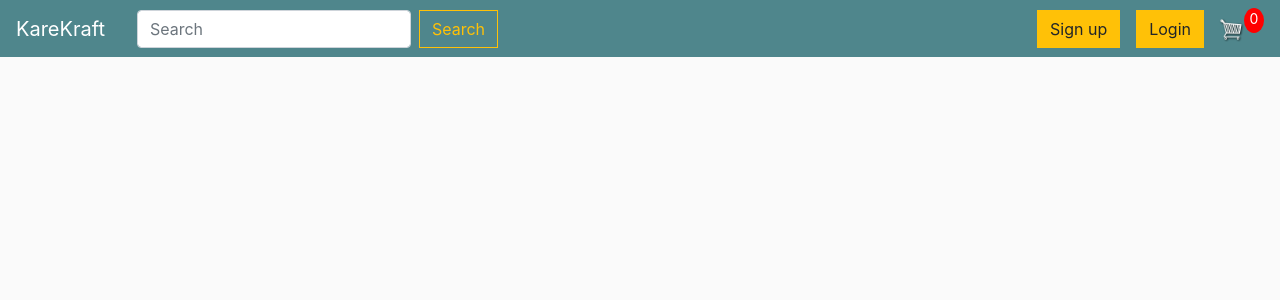
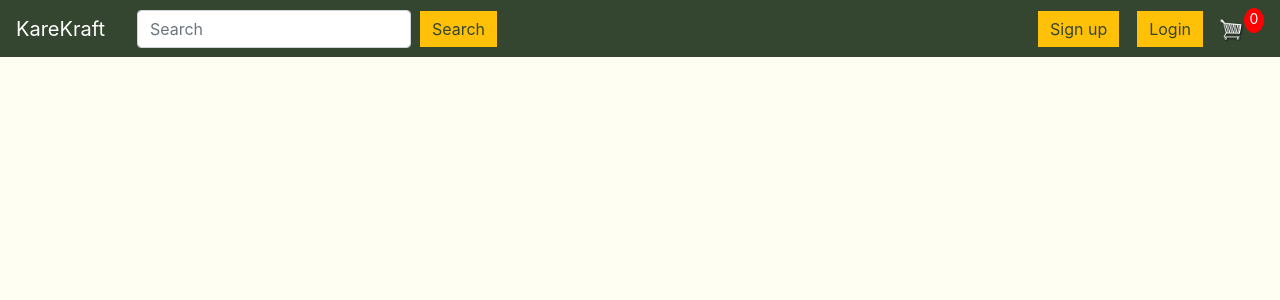
Before and after one commit to AngadK89/karekraft, a Django app: page / in a window 1280 px wide. Shown: the top 300 px of the page. Run offline with Django 4.2, Linux system fonts and the light colour scheme; data that the repository does not hold is empty; some libraries are stand-ins or nearby versions.

Commit message:
Updating Interface and Navigation
1. Updating interface to include my client's brand colours for backgrounds & buttons

2. Updating user navigation so user cannot checkout if their cart is empty

```diff
--- a/static/css/main.css
+++ b/static/css/main.css
@@ -112,3 +112,17 @@ h1,h2,h3,h4,h5,h6{
 #div_id_password {
 	margin-top: 15px;
 }
+
+.navbar-custom {
+    background-color: #344530;
+}
+
+.btn {
+	color: #344530;
+	border-color: #344530;
+}
+
+.btn:hover {
+	background-color: #344530;
+	color: #fffef2;
+}
--- a/store/templates/store/base.html
+++ b/store/templates/store/base.html
@@ -1,4 +1,4 @@
-<nav class="navbar navbar-expand-lg navbar-dark bg-dark">
+<nav class="navbar navbar-expand-lg navbar-dark navbar-custom">
   <a class="navbar-brand" href="{% url 'store' %}">KareKraft</a>
   <button class="navbar-toggler" type="button" data-toggle="collapse" data-target="#navbarSupportedContent" aria-controls="navbarSupportedContent" aria-expanded="false" aria-label="Toggle navigation">
     <span class="navbar-toggler-icon"></span>
@@ -37,7 +37,7 @@
     <meta name="viewport" content="width=device-width, initial-scale=1, maximum-scale=1, minimum-scale=1" />
     <title>Title</title>
   </head>
- <body>
+ <body style="background-color:#fffef2">
       {% include 'store/messages.html' %}
 
     {% block content %}
--- a/store/templates/store/cart.html
+++ b/store/templates/store/cart.html
@@ -15,7 +15,9 @@
                         <th><h5>Items: <strong>{{order.get_cart_items}}</strong></h5></th>
                         <th><h5>Total: <strong>Rs. {{order.get_cart_total}}</strong></h5></th>
                         <th>
-                            <a style="float: right; margin: 5px" class="btn btn-success" href="{% url 'checkout' %}">Checkout</a>
+                            {% if order.get_cart_items > 0 %}
+                                <a style="float: right; margin: 5px" class="btn" href="{% url 'checkout' %}">Checkout</a>
+                            {% endif %}
                         </th>
                     </tr>
                 </table>
--- a/store/templates/store/change-password.html
+++ b/store/templates/store/change-password.html
@@ -61,7 +61,7 @@
                                     <div class="form-row">
                                         <div class="col-md-10 offset-md-1">
                                             <div class="form-group mt-0 mb-1">
-                                                <button type="submit" class="col-md-12 btn btn-dark" id="reset">Update Password</button>
+                                                <button type="submit" class="col-md-12 btn" id="reset">Update Password</button>
                                             </div>
                                         </div>
                                     </div>
--- a/store/templates/store/edit-profile.html
+++ b/store/templates/store/edit-profile.html
@@ -74,8 +74,8 @@
                                 <div class="form-row">
                                     <div class="col-md-10 offset-md-1">
                                         <div class="form-group mt-0 mb-1">
-                                            <button type="submit" class="btn btn-dark btn-lg ml-4">Save Changes</button>
-                                            <button type="reset" class="btn btn-dark btn-lg offset-md-1">Reset</button>
+                                            <button type="submit" class="btn ml-5">Save Changes</button>
+                                            <button type="reset" class="btn mr-3 offset-md-1">Reset</button>
                                         </div>
                                     </div>
                                 </div>
--- a/store/templates/store/login.html
+++ b/store/templates/store/login.html
@@ -10,7 +10,7 @@
   <form method="POST">
     {% csrf_token %}
     {{ form |crispy }}
-    <button class="btn btn-primary mt-3 mb-3" type="submit">Login</button>
+    <button class="btn mt-3 mb-3" type="submit">Login</button>
   </form>
 
   <p class="text-center">Don't have an account? <a href="/register">Sign Up</a>.</p>
--- a/store/templates/store/main.html
+++ b/store/templates/store/main.html
@@ -35,9 +35,9 @@
 
 </head>
 
-<body>
+<body style="background-color:#fffef2">
 
-    <nav class="navbar navbar-expand-lg navbar-dark bg-dark">
+    <nav class="navbar navbar-expand-lg navbar-dark navbar-custom">
         <a class="navbar-brand" href="{% url 'store' %}">KareKraft</a>
         <button class="navbar-toggler" type="button" data-toggle="collapse" data-target="#navbarSupportedContent" aria-controls="navbarSupportedContent" aria-expanded="false" aria-label="Toggle navigation">
           <span class="navbar-toggler-icon"></span>
@@ -47,7 +47,7 @@
         <form class="form-inline ml-3 my-2 my-lg-0" method="POST" action="{% url 'search-results' %}">
           {% csrf_token %}
           <input class="form-control mr-sm-2" type="search" placeholder="Search" aria-label="Search" name="searched">
-          <button class="btn btn-outline-warning my-2 my-sm-0" type="submit">Search</button>
+          <button class="btn btn-warning my-2 my-sm-0" type="submit">Search</button>
         </form>
 
         <div class="collapse navbar-collapse" id="navbarSupportedContent">
--- a/store/templates/store/register.html
+++ b/store/templates/store/register.html
@@ -10,7 +10,7 @@
 	<form method="POST">
 		{% csrf_token %}
 		{{ form|crispy }}
-		<button class="btn btn-primary" type="submit">Register</button>
+		<button class="btn" type="submit">Register</button>
 	</form>
 	<p class="text-center">If you already have an account, <a href="/login">login</a> instead.</p>
 </div>
--- a/store/templates/store/store.html
+++ b/store/templates/store/store.html
@@ -11,7 +11,7 @@
 
                 {% if product.stock != 0 %}
                 <button data-product={{product.id}} data-action="add"
-                class="btn btn-outline-success add-btn update-cart">Add to Cart</button>
+                class="btn btn-outline add-btn update-cart">Add to Cart</button>
 
                 <h5 class="d-inline float-right mr-2">Rs. {{product.price}}</h5>
                 {% else %}
--- a/store/templates/store/view-profile.html
+++ b/store/templates/store/view-profile.html
@@ -16,7 +16,7 @@
                     <th><h5>Name: {{customer.name}}</h5></th>
                     <th><h5>Email: {{customer.email}}</h5></th>
                     <th>
-                        <a style="float: right; margin: 5px" class="btn btn-success" href="{% url 'edit-profile' %}">Edit Profile</a>
+                        <a style="float: right; margin: 5px" class="btn" href="{% url 'edit-profile' %}">Edit Profile</a>
 
                     </th>
                 </tr>
--- a/store/views.py
+++ b/store/views.py
@@ -107,7 +107,6 @@ def edit_profile(request):
     customer = request.user.customer
     if request.method == 'POST':
         user_form = UpdateUserForm(request.POST, instance=request.user)
-
         if user_form.is_valid():
             user_form.save()
             username = user_form.cleaned_data.get('username')
```
Also changed, not shown: store/templates/store/checkout.html (+7 -5 lines).
